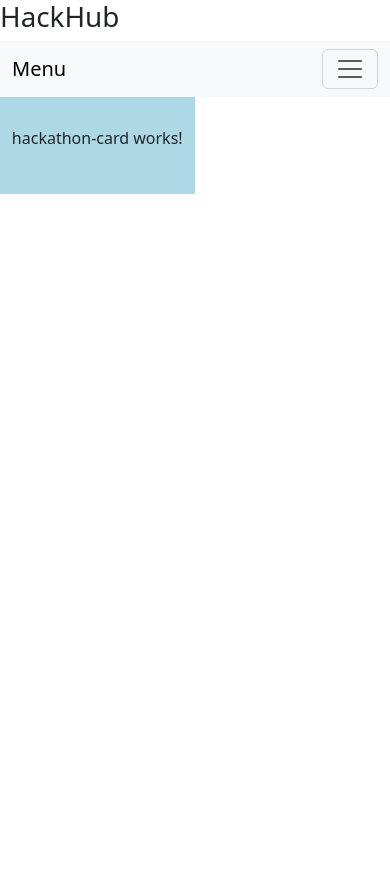
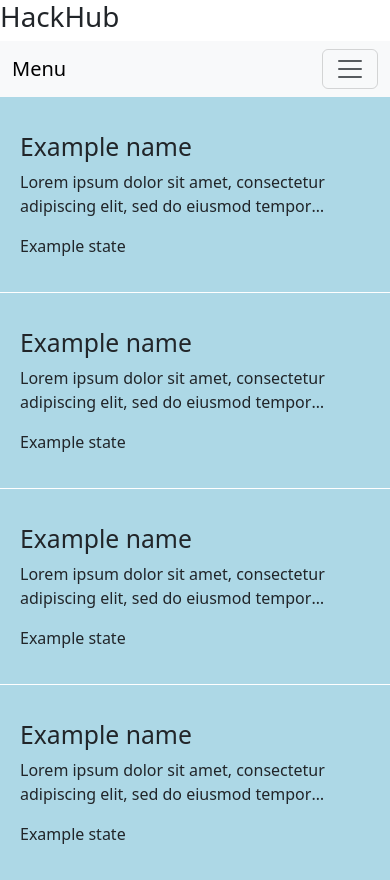
Before and after one commit to letiziapistola/HackHubFrontend, an Angular app: page / in a window 390 px wide. Before the commit the page ends 844 px from the top, so only its background shows below. Built offline with nearby package versions, Linux system fonts and the light colour scheme.

Commit message:
Fixed the grid-list, added the hackathon card and setted the description length (rows) media responsive

```diff
--- a/src/app/grid-list/grid-list.html
+++ b/src/app/grid-list/grid-list.html
@@ -1,7 +1,8 @@
-<mat-grid-list cols="2" rowHeight="2:1">
-  <mat-grid-tile>
-    <app-hackathon-card>
-
+<mat-grid-list [cols]="cols" [rowHeight]="rowHeight">
+  @for (card of cards; track card) {
+    <mat-grid-tile>
+    <app-hackathon-card [data]="card">
     </app-hackathon-card>
   </mat-grid-tile>
+  }
 </mat-grid-list>
--- a/src/app/grid-list/grid-list.scss
+++ b/src/app/grid-list/grid-list.scss
@@ -1,3 +1,11 @@
 mat-grid-tile {
   background: lightblue;
 }
+
+.multiline-ellipsis {
+  display: -webkit-box;
+  -webkit-box-orient: vertical;
+  -webkit-line-clamp: 3;  /* numero di righe massime */
+  line-clamp: 3;
+  overflow: hidden;
+}
--- a/src/app/grid-list/grid-list.ts
+++ b/src/app/grid-list/grid-list.ts
@@ -1,5 +1,6 @@
-import { Component } from '@angular/core';
-import {MatGridListModule, MatGridTile} from '@angular/material/grid-list';
+import { Component, OnInit } from '@angular/core';
+import { BreakpointObserver, Breakpoints } from '@angular/cdk/layout';
+import { MatGridListModule, MatGridTile } from '@angular/material/grid-list';
 import { HackathonCard } from "../hackathon-card/hackathon-card";
 
 @Component({
@@ -8,6 +9,27 @@ import { HackathonCard } from "../hackathon-card/hackathon-card";
   templateUrl: './grid-list.html',
   styleUrl: './grid-list.scss',
 })
-export class GridList {
+export class GridList implements OnInit {
+  protected cols = 3;
+  protected rowHeight = '2:1';
+  protected numTiles = 4;
+  protected hackathonName = "Example name";
+  protected hackathonState = "Example state";
+  protected hackathonDescription = "Lorem ipsum dolor sit amet, consectetur adipiscing elit, sed do eiusmod tempor incididunt ut labore et dolore magna aliqua. Ut enim ad minim veniam, quis nostrud exercitation ullamco laboris nisi ut aliquip ex ea commodo consequat. Duis aute irure dolor in reprehenderit in voluptate velit esse cillum dolore eu fugiat nulla pariatur. Excepteur sint occaecat cupidatat non proident, sunt in culpa qui officia deserunt mollit anim id est laborum."
 
+  cards = Array.from({length: this.numTiles}, (_) => ({
+    title: this.hackathonName,
+    description: this.hackathonDescription,
+    state: this.hackathonState
+  }))
+
+  constructor(private breakpointObserver: BreakpointObserver) {}
+
+  ngOnInit() {
+    this.breakpointObserver
+      .observe([Breakpoints.Handset, Breakpoints.Tablet])
+      .subscribe(result => {
+        this.cols = result.matches ? 1 : 3;
+      });
+  }
 }
--- a/src/app/hackathon-card/hackathon-card.html
+++ b/src/app/hackathon-card/hackathon-card.html
@@ -1 +1,5 @@
-<p>hackathon-card works!</p>
+<div class="card">
+  <h2>{{ data.title }}</h2>
+  <p class="multiline-ellipsis">{{ data.description }}</p>
+  <span>{{ data.state }}</span>
+</div>
--- a/src/app/hackathon-card/hackathon-card.scss
+++ b/src/app/hackathon-card/hackathon-card.scss
@@ -0,0 +1,19 @@
+.card {
+    background-color: transparent;
+    border: transparent;
+    margin: 20px;
+}
+.multiline-ellipsis {
+  display: -webkit-box;
+  -webkit-box-orient: vertical;
+  -webkit-line-clamp: 4;
+  line-clamp: 4;
+  overflow: hidden;
+}
+
+@media (max-width: 600px) {
+  .multiline-ellipsis {
+    -webkit-line-clamp: 2;
+    line-clamp: 2;
+  }
+}
```
Also changed, not shown: src/app/hackathon-card/hackathon-card.ts (+6 -2 lines).
